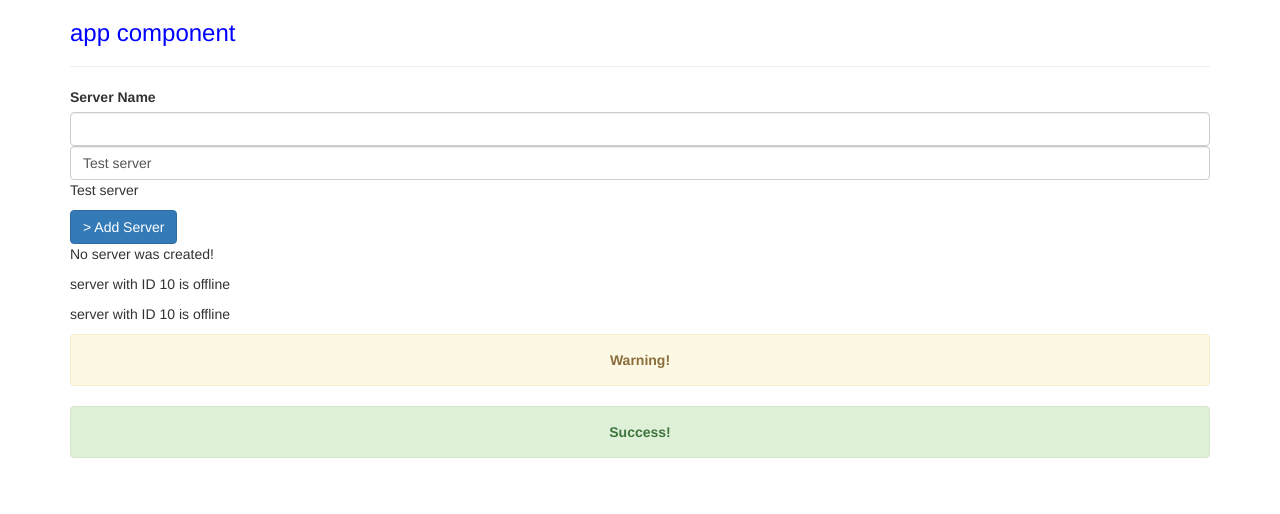
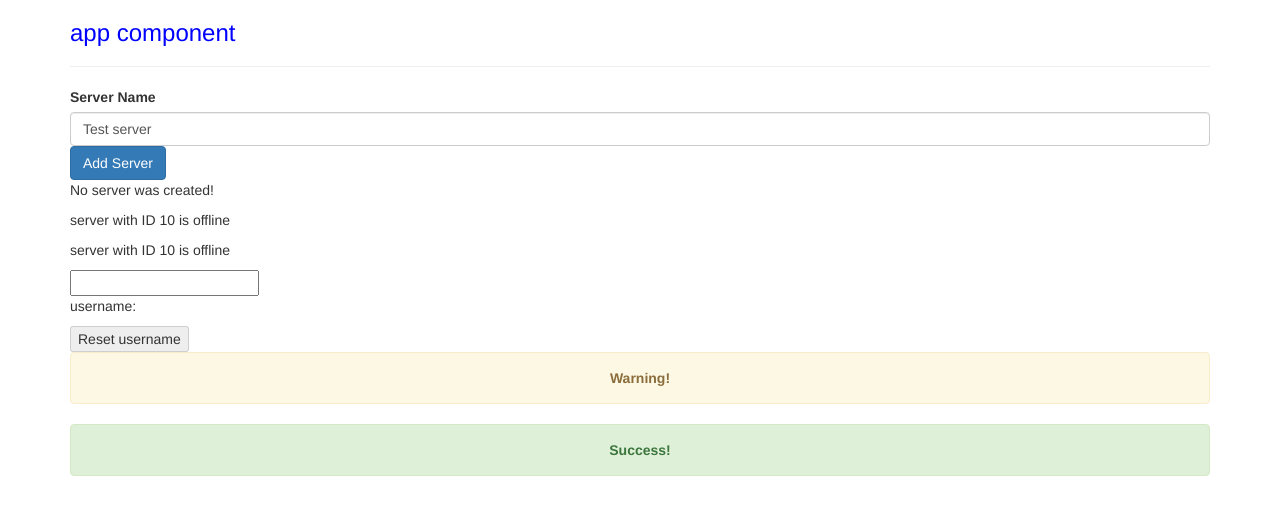
Before and after one commit to henriquerubido1/learning-angular, an Angular app in the folder my-first-app/: page / in a window 1280 px wide. Shown: the top 514 px of the page. Built offline with nearby package versions, Linux system fonts and the light colour scheme.

Commit message:
feat:assignment 2

```diff
--- a/my-first-app/src/app/servers/servers.component.html
+++ b/my-first-app/src/app/servers/servers.component.html
@@ -1,22 +1,36 @@
 <label>Server Name</label>
-<input
+<!-- <input
   type="text"
   class="form-control"
   (input)="onUpdateServerName($event)"
->
+> -->
 <input
   type="text"
   class="form-control"
   [(ngModel)]="serverName"
 >
-<p>{{ serverName }}</p>
+<!-- <p>{{ serverName }}</p> -->
 <button
   [disabled]="!allowNewServer"
   class="btn btn-primary"
-  (click)="onCreateServer()">
+  (click)="onCreateServer()"
 >
   Add Server
 </button>
 <p>{{ serverCreationStatus }}</p>
 <app-server></app-server>
 <app-server></app-server>
+
+<input
+  type="text"
+  [(ngModel)]="username"
+  (input)="onInputChange()"
+>
+
+<p>username: {{ username }}</p>
+<button
+  [disabled]="!buttonStatus"
+  (click)="onButtonClick()"
+>
+  Reset username
+</button>
--- a/my-first-app/src/app/servers/servers.component.ts
+++ b/my-first-app/src/app/servers/servers.component.ts
@@ -26,8 +26,10 @@ import { Component, OnInit } from '@angular/core';
 })
 export class ServersComponent implements OnInit {
   allowNewServer = false;
-  serverCreationStatus = 'No server was created!';
+  serverCreationStatus = 'No server was created!' ;
   serverName = 'Test server';
+  username = '';
+  buttonStatus = false;
 
   constructor() {
     setTimeout(() => {
@@ -39,11 +41,21 @@ export class ServersComponent implements OnInit {
   }
 
   onCreateServer() {
-    this.serverCreationStatus = 'Server was created!';
+    this.serverCreationStatus = 'Server was created! Name is ' + this.serverName;
   }
 
   onUpdateServerName(event: Event) {
     this.serverName = (<HTMLInputElement>event.target).value;
   }
 
+  onInputChange(): boolean {
+    if (this.username !== '') {
+     return this.buttonStatus = true;
+    }
+    return this.buttonStatus = false
+  }
+
+  onButtonClick() {
+    this.username = '';
+  }
 }
```
